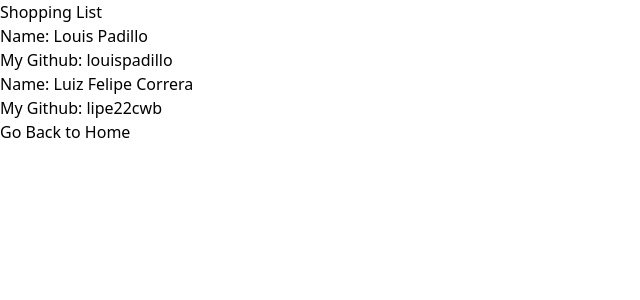
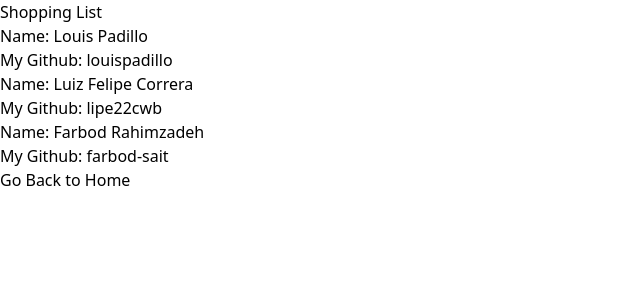
Before and after one commit to louispadillo/cprg306a-assignment, a Next.js app: page /week-2 in a window 1280 px wide. Shown: the top 300 px of the page, without its empty margins (0-640 px from the left). Built offline with nearby package versions, Linux system fonts and the light colour scheme.

Commit message:
added farbod's github in student-info.js (not luiz's repo)

```diff
--- a/app/week-2/student-info.js
+++ b/app/week-2/student-info.js
@@ -7,6 +7,10 @@
             <Link href="https://github.com/louispadillo">My Github: louispadillo</Link>
             <h1>Name: Luiz Felipe Correra</h1>
             <Link href="https://github.com/lipe22cwb">My Github: lipe22cwb</Link>
+            <h1>Name: Farbod Rahimzadeh</h1>
+            <Link href="https://github.com/Farbod-sait">
+                My Github: farbod-sait
+            </Link>
         </main>
     );
 }
```
